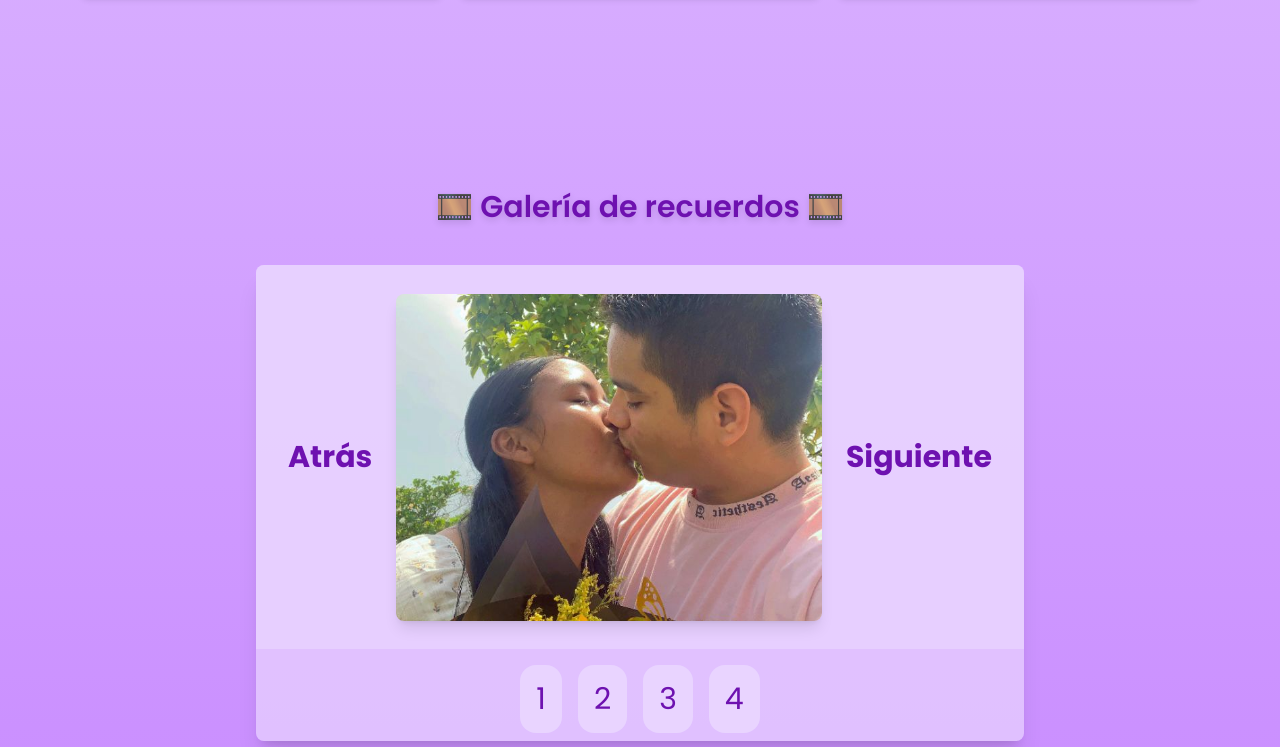
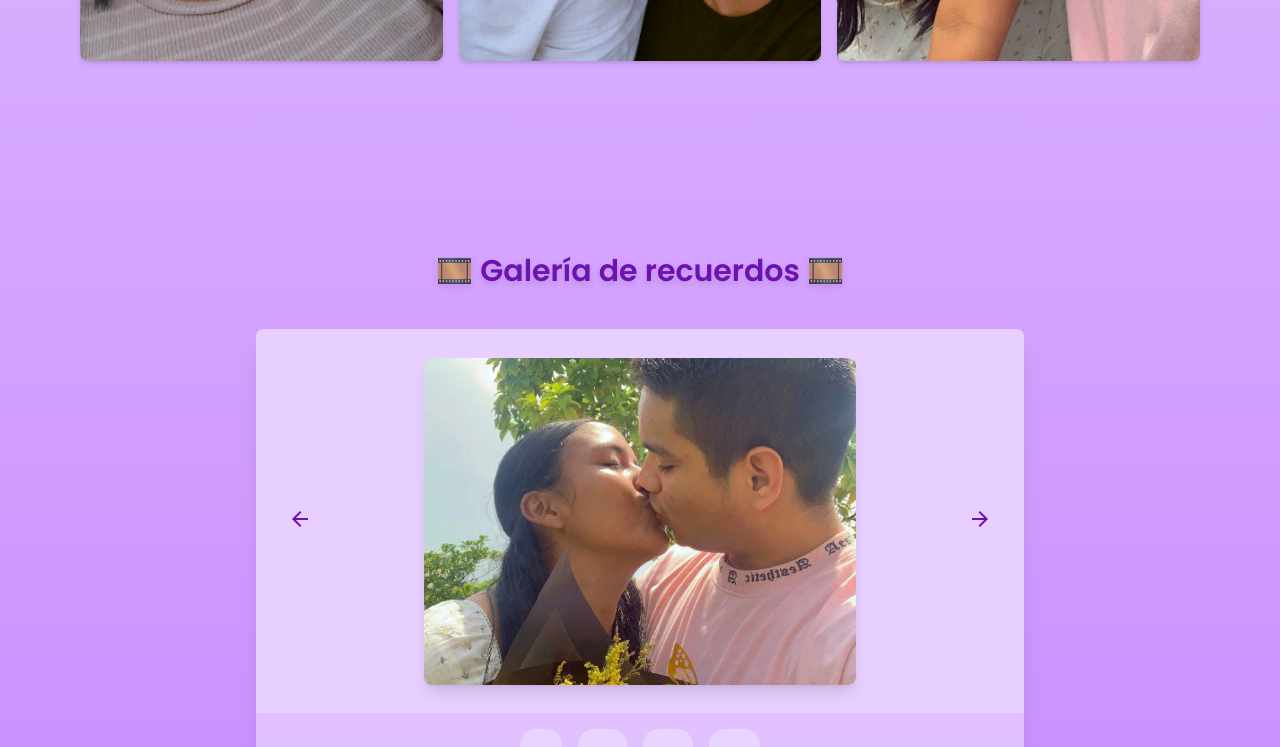
Before and after one commit to alexyepez-dev/anniversary-3rd, a plain HTML site: page index.html in a window 1280 px wide. Shown: the part 1688-2435 px from the top of the page. Drawn offline with nearby package versions, Linux system fonts and the light colour scheme.

Commit message:
fixing details

```diff
--- a/components/loveMessage.js
+++ b/components/loveMessage.js
@@ -7,7 +7,7 @@ export function createLoveMessage() {
     <p class="font-bold text-purple-600">De mi para ti</p>
     <p>Cada día a tu lado es un regalo. No solo me enamoras con tu sonrisa, sino con tu forma de vernos, con la ternura que llevas en el alma y la paz que traes a mi vida.
     A tu lado, aprendí que el amor no se trata de grandes gestos, sino de los pequeños momentos: una mirada que dice todo, un silencio compartido, una mano que te sostiene sin soltar.
-    Tú eres mi lugar seguro, mi inspiración constante, la persona con la que quiero construir todos mis días. <strong>Feliz aniversario mi amor</strong> 💜</p>
+    Tú eres mi lugar seguro, mi inspiración constante, la persona con la que quiero construir todos mis días.<br/> <strong>Feliz aniversario mi amor</strong> 💜</p>
   `;
 
   // Activar animación después de insertarlo
--- a/index.html
+++ b/index.html
@@ -5,6 +5,7 @@
     <meta name="viewport" content="width=device-width, initial-scale=1.0" />
     <script src="https://cdn.jsdelivr.net/npm/@tailwindcss/browser@4"></script>
     <script src="https://cdn.jsdelivr.net/npm/canvas-confetti@1.6.0/dist/confetti.browser.min.js"></script>
+    <link rel="stylesheet" href="https://fonts.googleapis.com/css2?family=Material+Symbols+Outlined" />
     <style>
       @import url("https://fonts.googleapis.com/css2?family=Poppins:ital,wght@0,100;0,200;0,300;0,400;0,500;0,600;0,700;0,800;0,900;1,100;1,200;1,300;1,400;1,500;1,600;1,700;1,800;1,900&display=swap");
 
@@ -21,7 +22,7 @@
     <header>
       <div class="mt-15">
         <h1
-          class="text-purple-800 mb-15 text-4xl text-center font-semibold drop-shadow-md"
+          class="text-purple-800 mb-15 lg:text-4xl text-3xl text-center font-semibold drop-shadow-md"
         >
           💜 Nuestro 3er Aniversario 💜
         </h1>
@@ -65,12 +66,12 @@
       <div id="message-container" class="mt-4 ml-5"></div>
 
       <!-- Galería con animaciones al hacer scroll -->
-      <section class="py-24 px-20 sm:px-12 md:px-20">
-        <h2
-          class="text-purple-800 text-3xl text-center font-semibold drop-shadow-md mb-20"
+       <h2
+          class="text-purple-800 mt-20 text-3xl text-center font-semibold drop-shadow-md mb-20"
         >
           ✨ Nuestros momentos ✨
         </h2>
+      <section class="py-24 px-15 sm:px-12 md:px-20">
 
         <div class="grid gap-4 lg:grid-cols-3 lg:grid-rows-2 grid-cols-2">
           <div
@@ -138,7 +139,9 @@
                     onclick="prevSlide()"
                     class="text-purple-800 hover:bg-purple-300 p-2 rounded-2xl"
                   >
-                    Atrás
+                    <span class="material-symbols-outlined">
+                    arrow_back
+                    </span>
                   </button>
 
                   <div
@@ -155,7 +158,9 @@
                     onclick="nextSlide()"
                     class="text-purple-800 hover:bg-purple-300 p-2 rounded-2xl"
                   >
-                    Siguiente
+                    <span class="material-symbols-outlined">
+                    arrow_forward
+                    </span>
                   </button>
                 </div>
 
@@ -167,7 +172,9 @@
                     onclick="prevSlide()"
                     class="text-purple-800 hover:bg-purple-300 p-2 rounded-2xl"
                   >
-                    Atrás
+                    <span class="material-symbols-outlined">
+                    arrow_back
+                    </span>
                   </button>
 
                   <div
@@ -184,7 +191,9 @@
                     onclick="nextSlide()"
                     class="text-purple-800 hover:bg-purple-300 p-2 rounded-2xl"
                   >
-                    Siguiente
+                    <span class="material-symbols-outlined">
+                    arrow_forward
+                    </span>
                   </button>
                 </div>
 
@@ -197,7 +206,9 @@
                     onclick="prevSlide()"
                     class="text-purple-800 hover:bg-purple-300 p-2 rounded-2xl"
                   >
-                    Atrás
+                    <span class="material-symbols-outlined">
+                    arrow_back
+                    </span>
                   </button>
 
                   <div
@@ -214,7 +225,9 @@
                     onclick="nextSlide()"
                     class="text-purple-800 hover:bg-purple-300 p-2 rounded-2xl"
                   >
-                    Siguiente
+                    <span class="material-symbols-outlined">
+                    arrow_forward
+                    </span>
                   </button>
                 </div>
 
@@ -225,7 +238,9 @@
                     onclick="prevSlide()"
                     class="text-purple-800 hover:bg-purple-300 p-2 rounded-2xl"
                   >
-                    Atrás
+                    <span class="material-symbols-outlined">
+                    arrow_back
+                    </span>
                   </button>
 
                   <div
@@ -242,7 +257,9 @@
                     onclick="nextSlide()"
                     class="text-purple-800 hover:bg-purple-300 p-2 rounded-2xl"
                   >
-                    Siguiente
+                    <span class="material-symbols-outlined">
+                    arrow_forward
+                    </span>
                   </button>
                 </div>
             </div>
```
